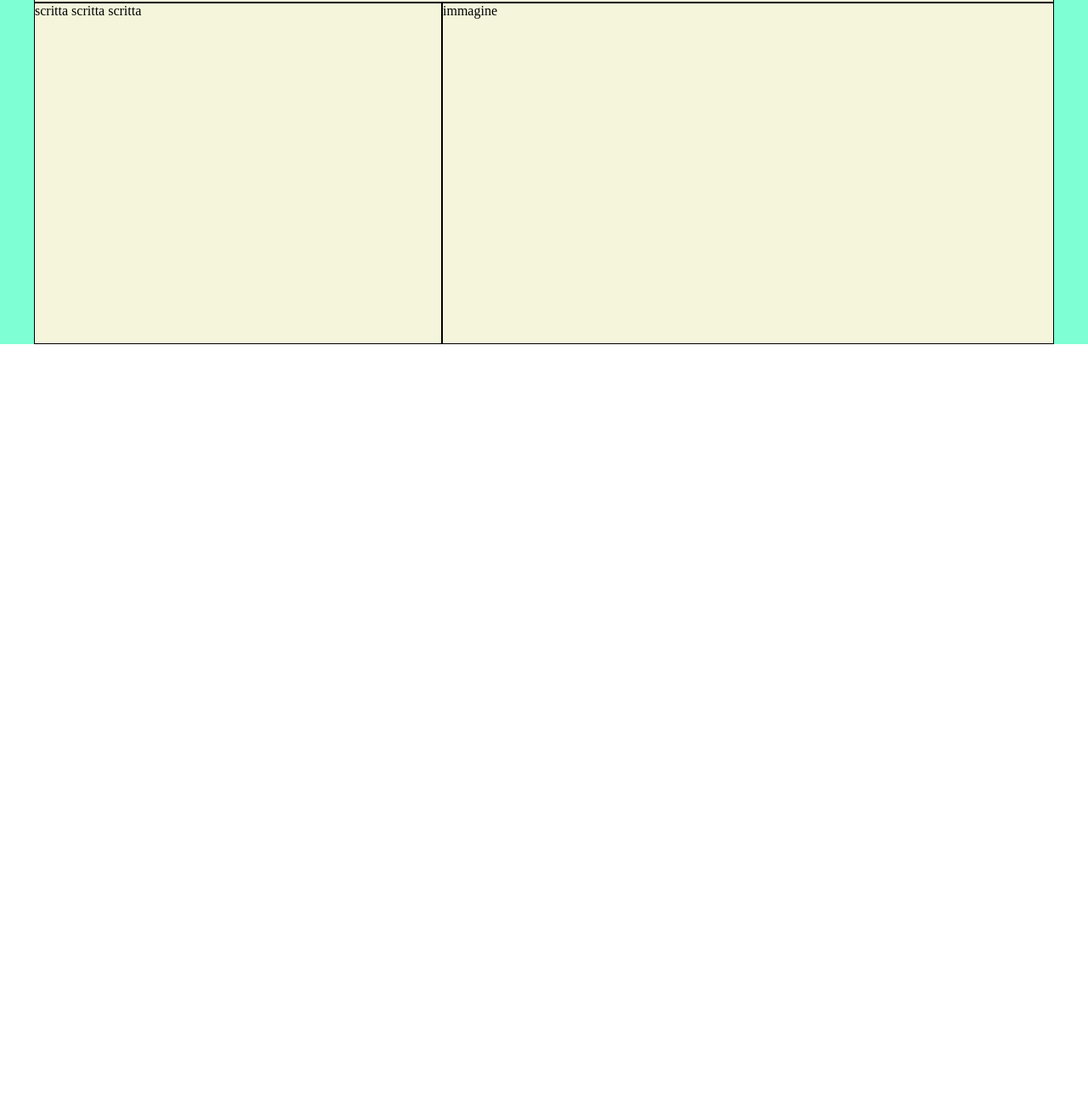
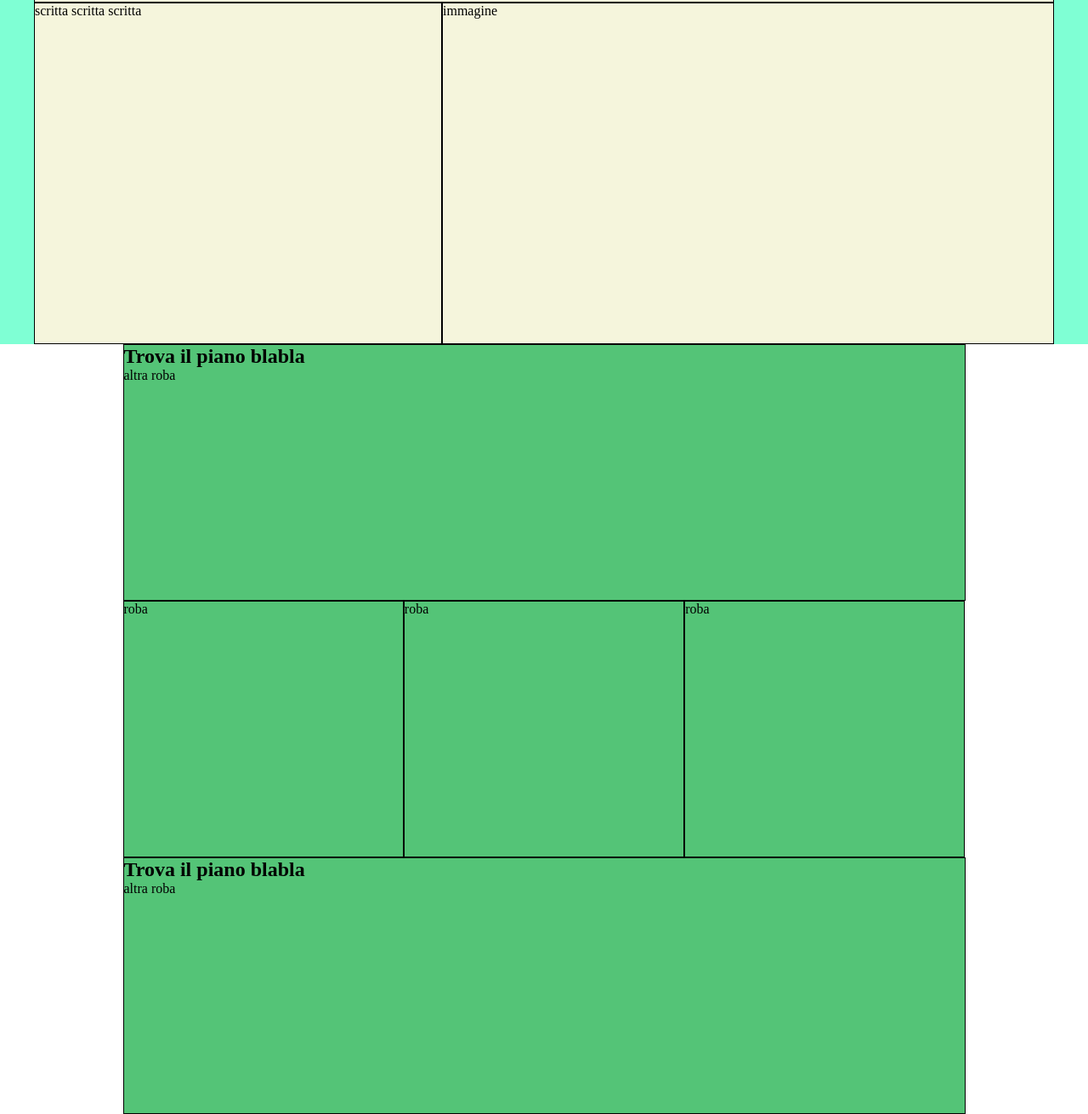
Before and after one commit to moonymel/htmlcss-dropbox, a plain HTML site: page index.html in a window 1280 px wide. Shown: the part 481-1792 px from the top of the page at 85% size. Before the commit the page ends 886 px from the top, so only its background shows below. Drawn offline with Linux system fonts and the light colour scheme.

Commit message:
completed box-two base in main

```diff
--- a/css/style.css
+++ b/css/style.css
@@ -8,8 +8,13 @@
     width:100%;
 }
 
-.container-1900 {
+.container-1200 {
     max-width:1200px;
+    margin:0 auto;
+}
+
+.container-991 {
+    max-width:991px;
     margin:0 auto;
 }
 
@@ -36,6 +41,11 @@
 
 .col-60 {
     width:60%;
+    border:1px solid rgb(0, 0, 0);
+}
+
+.col-33 {
+    width:calc(100% / 3);
     border:1px solid rgb(0, 0, 0);
 }
 
@@ -73,3 +83,10 @@ main .box-one .content {
     height:400px;
     width:100%;
 }
+
+/* BOX-TWO */
+
+.box-two .content {
+    height:300px;
+    background-color:rgb(84, 196, 119);
+}
--- a/index.html
+++ b/index.html
@@ -37,9 +37,9 @@
 
     <!-- MAIN: 7 box + contenuti -->
     <main>
-        <!-- box-one: trova il piano di business -->
+        <!-- box-one: tutto ciò che ti serve -->
         <div class="box-one">
-            <div class="container-1900">
+            <div class="container-1200">
                 <div class="row">
                     <div class="col-100">
                         <div class="content">
@@ -59,6 +59,41 @@
                 </div>
             </div>
         </div>
+
+        <!-- box-two: trova il piano di business -->
+        <div class="box-two">
+            <div class="container-991">
+                <div class="row">
+                    <div class="col-100">
+                        <div class="content">
+                            <h2>Trova il piano blabla</h2>
+                            altra roba
+                        </div>
+                    </div>
+                    <div class="col-33">
+                        <div class="content">
+                            roba
+                        </div>
+                    </div>
+                    <div class="col-33">
+                        <div class="content">
+                            roba
+                        </div>
+                    </div>
+                    <div class="col-33">
+                        <div class="content">
+                            roba
+                        </div>
+                    </div>
+                    <div class="col-100">
+                        <div class="content">
+                            <h2>Trova il piano blabla</h2>
+                            altra roba
+                        </div>
+                    </div>
+                </div>
+            </div>
+        </div>
     </main>
 
     <!-- FOOTER: 1 box a 6 colonne (5 liste) -->
```
